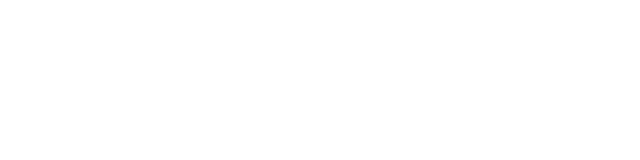
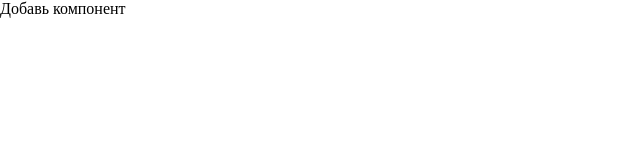
Before and after one commit to Daniil8565/Game, a React (Vite) app in the folder packages/client/: page / in a window 1280 px wide. Shown: the top 160 px of the page, without its empty margins (0-640 px from the left). Built offline with nearby package versions, Linux system fonts and the light colour scheme.

Commit message:
фикс тестов 7

```diff
--- a/packages/client/src/App.tsx
+++ b/packages/client/src/App.tsx
@@ -5,7 +5,7 @@
 import './App.css'
 
 function App() {
-  return <div></div>
+  return <div>Добавь компонент</div>
 }
 
 export default App
```
